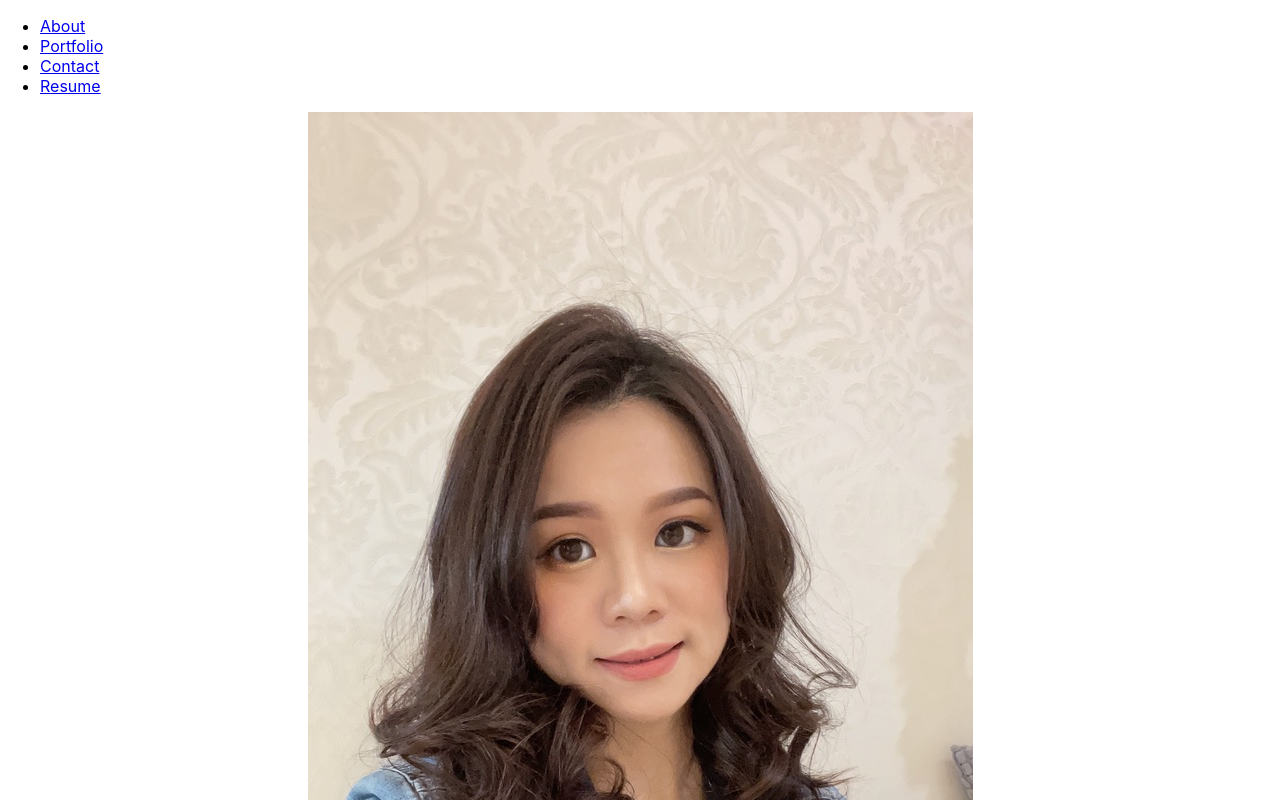
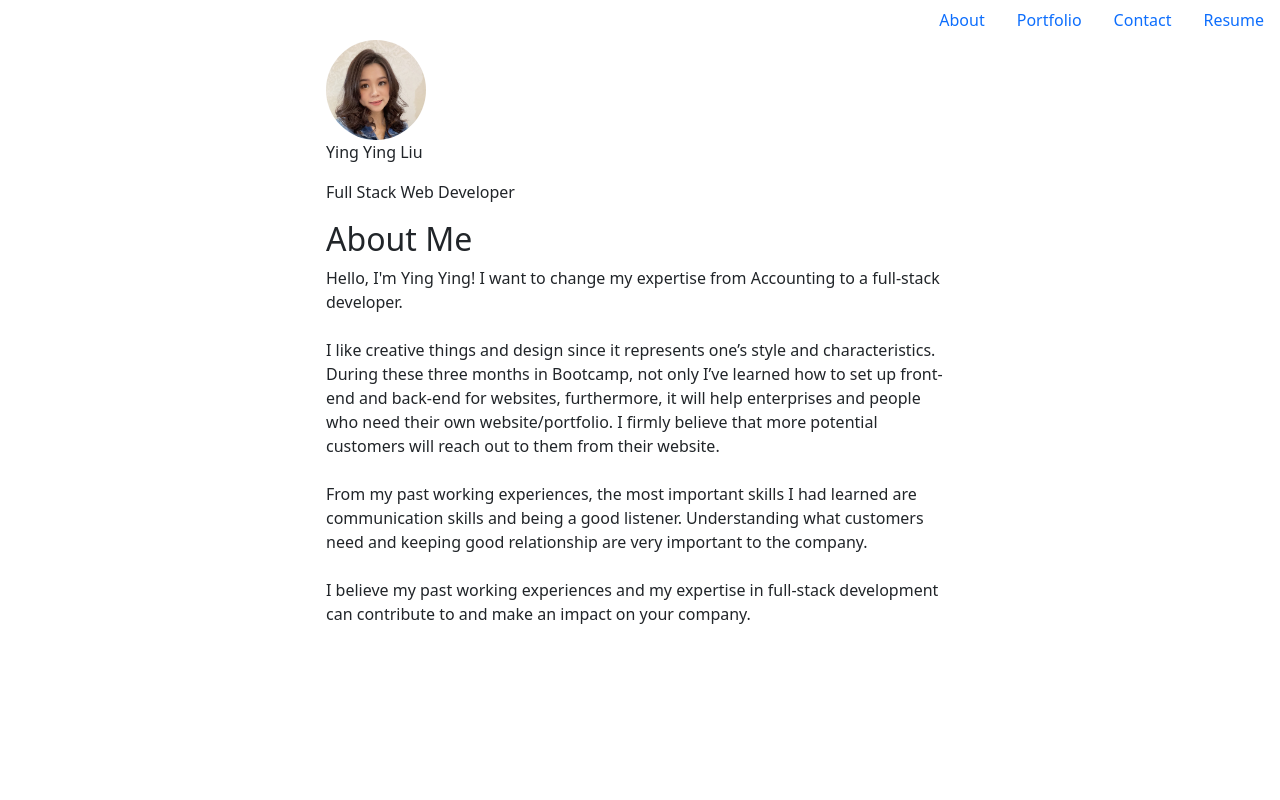
Before and after one commit to yingyliu/ying-react-portfolio, a React (Create React App) app: page / in a window 1280 px wide. Shown: the top 800 px of the page. Built offline with nearby package versions, Linux system fonts and the light colour scheme.

Commit message:
edit tab and edit profile photo

```diff
--- a/src/App.css
+++ b/src/App.css
@@ -1,38 +1,3 @@
-.App {
-  text-align: center;
+body {
+  background-color: mistyrose;
 }
-
-.App-logo {
-  height: 40vmin;
-  pointer-events: none;
-}
-
-@media (prefers-reduced-motion: no-preference) {
-  .App-logo {
-    animation: App-logo-spin infinite 20s linear;
-  }
-}
-
-.App-header {
-  background-color: #282c34;
-  min-height: 100vh;
-  display: flex;
-  flex-direction: column;
-  align-items: center;
-  justify-content: center;
-  font-size: calc(10px + 2vmin);
-  color: white;
-}
-
-.App-link {
-  color: #61dafb;
-}
-
-@keyframes App-logo-spin {
-  from {
-    transform: rotate(0deg);
-  }
-  to {
-    transform: rotate(360deg);
-  }
-}
--- a/src/App.js
+++ b/src/App.js
@@ -1,5 +1,6 @@
 import React from "react";
 import PortfolioContainer from "./components/PortfolioContainer";
+import './App.css';
 
 const App = () => <PortfolioContainer />;
 
--- a/src/components/NavTabs.js
+++ b/src/components/NavTabs.js
@@ -1,41 +1,60 @@
 import React from 'react';
+import './styles/NavTabs.css';
+import Nav from 'react-bootstrap/Nav';
 
 function NavTabs({ currentPage, handlePageChange }) {
     return (
-        <ul className="nav nav-tabs">
-            <li className="nav-item">
-                <a
-                href="#about"
-                onClick={() => handlePageChange('About')}
-                className={currentPage === 'About' ? 'nav-link active' : 'nav-link'}>
-                    About
-                </a>
-            </li>
-            <li className="nav-item">
-                <a
-                href="#portfolio"
-                onClick={() => handlePageChange('Portfolio')}
-                className={currentPage === 'Portfolio' ? 'nav-link active' : 'nav-link'}>
-                    Portfolio
-                </a>
-            </li>
-            <li className="nav-item">
-                <a
-                href="#contact"
-                onClick={() => handlePageChange('Contact')}
-                className={currentPage === 'Contact' ? 'nav-link active' : 'nav-link'}>
-                    Contact
-                </a>
-            </li>
-            <li className="nav-item">
-                <a
-                href="#resume"
-                onClick={() => handlePageChange('Resume')}
-                className={currentPage === 'Resume' ? 'nav-link active' : 'nav-link'}>
-                    Resume
-                </a>
-            </li>
-        </ul>
+        <Nav className="justify-content-end">
+        <Nav.Item>
+          <Nav.Link href="#">About</Nav.Link>
+        </Nav.Item>
+        <Nav.Item>
+          <Nav.Link eventKey="#">Portfolio</Nav.Link>
+        </Nav.Item>
+        <Nav.Item>
+          <Nav.Link eventKey="#">Contact</Nav.Link>
+        </Nav.Item>
+        <Nav.Item>
+            <Nav.Link eventKey="#">Resume</Nav.Link>
+        </Nav.Item>
+      </Nav>
+
+
+
+        // <ul className="nav nav-tabs">
+        //     <li className="nav-item">
+        //         <a
+        //         href="#about"
+        //         onClick={() => handlePageChange('About')}
+        //         className={currentPage === 'About' ? 'nav-link active' : 'nav-link'}>
+        //             About
+        //         </a>
+        //     </li>
+        //     <li className="nav-item">
+        //         <a
+        //         href="#portfolio"
+        //         onClick={() => handlePageChange('Portfolio')}
+        //         className={currentPage === 'Portfolio' ? 'nav-link active' : 'nav-link'}>
+        //             Portfolio
+        //         </a>
+        //     </li>
+        //     <li className="nav-item">
+        //         <a
+        //         href="#contact"
+        //         onClick={() => handlePageChange('Contact')}
+        //         className={currentPage === 'Contact' ? 'nav-link active' : 'nav-link'}>
+        //             Contact
+        //         </a>
+        //     </li>
+        //     <li className="nav-item">
+        //         <a
+        //         href="#resume"
+        //         onClick={() => handlePageChange('Resume')}
+        //         className={currentPage === 'Resume' ? 'nav-link active' : 'nav-link'}>
+        //             Resume
+        //         </a>
+        //     </li>
+        // </ul>
     );
 }
 
--- a/src/components/pages/About.js
+++ b/src/components/pages/About.js
@@ -1,15 +1,16 @@
 import React from 'react';
 import { Col } from 'react-bootstrap';
 import Myphoto from '../assets/images/ying-profile-photo.jpeg';
+import '../styles/About.css';
 
 function About() {
     return(
         <section className="title">
             <div className="row justify-content-center" id="about-container">
             <Col lg={6} md={12}>
-            <center><img src={Myphoto} className="my-pic" alt="ying-ying"/></center>
-            <p class="name">Ying Ying Liu</p>
-            <p class="job">Full Stack Web Developer</p>
+            <div className="myphoto"><img src={Myphoto} className="my-pic" alt="ying-ying"/></div>
+            <p className="name">Ying Ying Liu</p>
+            <p className="job">Full Stack Web Developer</p>
             <h2 className="about-me">About Me</h2>
                 <p>
                 Hello, I'm Ying Ying! I want to change my expertise from Accounting to a full-stack developer.
--- /dev/null
+++ b/src/components/styles/About.css
@@ -0,0 +1,13 @@
+.myphoto {
+    width: 100px;
+    height: 100px;
+    border-radius: 50%;
+    overflow: hidden;
+}
+
+
+.myphoto img {
+    margin-top: -20px;
+    width: 100%;
+
+}
--- /dev/null
+++ b/src/components/styles/NavTabs.css
@@ -0,0 +1,3 @@
+.nav-tabs {
+
+}
--- a/src/index.js
+++ b/src/index.js
@@ -3,6 +3,7 @@ import ReactDOM from 'react-dom';
 import './index.css';
 import App from './App';
 import reportWebVitals from './reportWebVitals';
+import 'bootstrap/dist/css/bootstrap.min.css';
 
 ReactDOM.render(
   <React.StrictMode>
```
